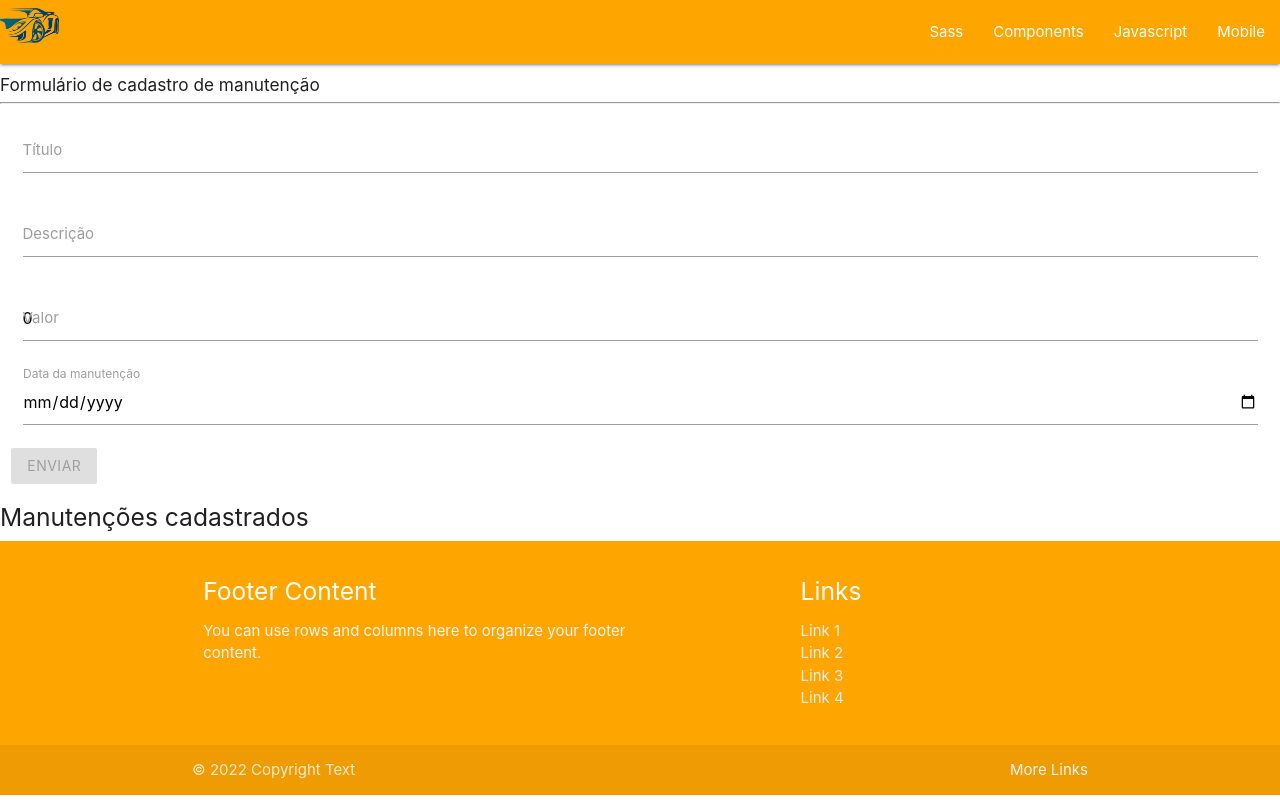
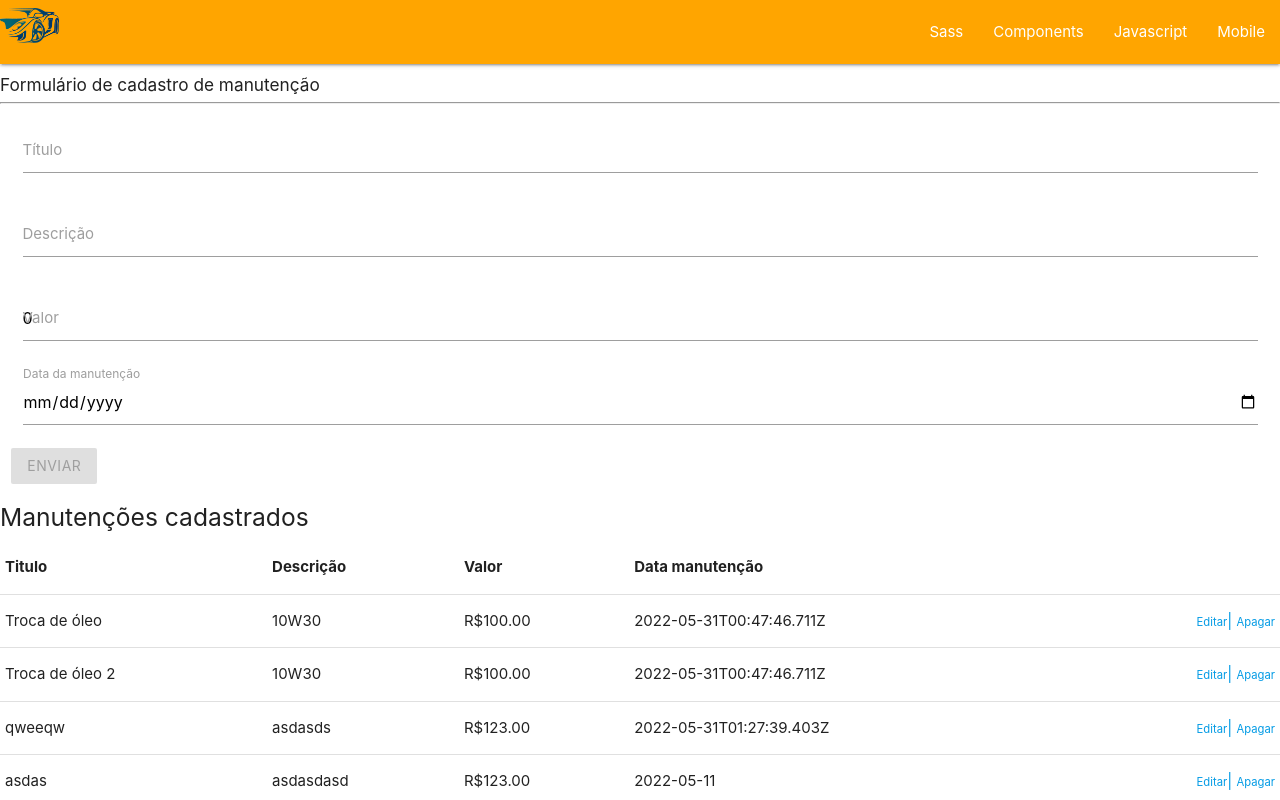
Before and after one commit to jeanbuzzello/organizador-de-manutencao-periodica-carros, an Angular app in the folder manutencao-carros/: page / in a window 1280 px wide. Shown: the top 800 px of the page. Built offline with nearby package versions, Linux system fonts and the light colour scheme; data requests are answered from the project's data file.

Commit message:
Trabalho 10

```diff
--- /dev/null
+++ b/manutencao-carros/db.json
@@ -0,0 +1,46 @@
+{
+  "manutencoes": [
+    {
+      "id": 1,
+      "titulo": "Troca de óleo",
+      "descricao": "10W30",
+      "valor": 100,
+      "dt_manutencao": "2022-05-31T00:47:46.711Z"
+    },
+    {
+      "titulo": "Troca de óleo 2",
+      "descricao": "10W30",
+      "valor": 100,
+      "dt_manutencao": "2022-05-31T00:47:46.711Z",
+      "id": 2
+    },
+    {
+      "titulo": "qweeqw",
+      "descricao": "asdasds",
+      "valor": 123,
+      "dt_manutencao": "2022-05-31T01:27:39.403Z",
+      "id": 3
+    },
+    {
+      "titulo": "asdas",
+      "descricao": "asdasdasd",
+      "valor": 123,
+      "dt_manutencao": "2022-05-11",
+      "id": 4
+    },
+    {
+      "titulo": "asdasd",
+      "descricao": "asdasdasd",
+      "valor": 123,
+      "dt_manutencao": "2022-05-11",
+      "id": 5
+    },
+    {
+      "titulo": "teste",
+      "descricao": "teste",
+      "valor": 123,
+      "dt_manutencao": "2022-05-04",
+      "id": 6
+    }
+  ]
+}
--- a/manutencao-carros/package.json
+++ b/manutencao-carros/package.json
@@ -6,7 +6,9 @@
     "start": "ng serve",
     "build": "ng build",
     "watch": "ng build --watch --configuration development",
-    "test": "ng test"
+    "test": "ng test",
+    "json:server":"json-server --watch db.json",
+    "json:server:routes":"json-server --watch db.json --routes routes.json"
   },
   "private": true,
   "dependencies": {
@@ -18,6 +20,7 @@
     "@angular/platform-browser": "~13.3.0",
     "@angular/platform-browser-dynamic": "~13.3.0",
     "@angular/router": "~13.3.0",
+    "json-server": "^0.17.0",
     "material-icons": "^1.10.9",
     "materialize-css": "^1.0.0",
     "rxjs": "~7.5.0",
--- /dev/null
+++ b/manutencao-carros/routes.json
@@ -0,0 +1,5 @@
+{
+  "/manutencoes/type/:t":"/manutencoes?type=:t",
+  "/manutencoes":"/manutencoes"
+
+}
--- a/manutencao-carros/src/app/app.module.ts
+++ b/manutencao-carros/src/app/app.module.ts
@@ -13,6 +13,7 @@ import { Componente05Component } from './componente05/componente05.component';
 import { Componente06Component } from './componente06/componente06.component';
 import { FormularioComponent } from './formulario/formulario.component';
 import { FormsModule } from '@angular/forms';
+import { HttpClientModule } from '@angular/common/http';
 
 @NgModule({
   declarations: [
@@ -31,7 +32,8 @@ import { FormsModule } from '@angular/forms';
   imports: [
     BrowserModule,
     AppRoutingModule,
-    FormsModule
+    FormsModule,
+    HttpClientModule
   ],
   providers: [],
   bootstrap: [AppComponent]
--- a/manutencao-carros/src/app/formulario/formulario.component.ts
+++ b/manutencao-carros/src/app/formulario/formulario.component.ts
@@ -3,15 +3,15 @@ import { Component, OnInit, ViewChild } from '@angular/core';
 import { NgForm } from '@angular/forms';
 import { Manutencao } from '../model/manutencao';
 import { Shared } from './../util/shared';
-
+import { ManutencaoPromiseService } from './manutencao-promise.service';
 
 @Component({
   selector: 'app-formulario',
   templateUrl: './formulario.component.html',
-  styleUrls: ['./formulario.component.css']
+  styleUrls: ['./formulario.component.css'],
+  providers: [ManutencaoPromiseService],
 })
 export class FormularioComponent implements OnInit {
-
   @ViewChild('form') form!: NgForm;
 
   manutencao!: Manutencao;
@@ -24,29 +24,39 @@ export class FormularioComponent implements OnInit {
   isSuccess!: boolean;
   message!: string;
 
-
   constructor(
-    private manutencaoService:ManutencaoService
-
-  ) { }
+    private manutencaoService: ManutencaoService,
+    private manutencaoPromiseService: ManutencaoPromiseService
+  ) {}
 
   ngOnInit(): void {
     Shared.initializeWebStorage();
-    this.manutencao = new Manutencao('','');
-    this.manutencoes = this.manutencaoService.getManutencoes();
+    this.manutencao = new Manutencao('', '');
+    // this.manutencoes = this.manutencaoService.getManutencoes();
+
+    this.manutencaoPromiseService
+      .getAll()
+      .then((value) => {
+        console.log(value);
+        this.manutencoes = value;
+      })
+      .catch((e) => {
+        console.log(e);
+      });
   }
 
   onSubmit() {
     this.isSubmitted = true;
+    this.manutencaoPromiseService
+      .save(this.manutencao)
+      .then((value) => {
+        console.log(value);
 
         try {
-      if (!this.manutencaoService.isExist(this.manutencao.titulo)) {
-
-
-        this.manutencaoService.save(this.manutencao);
+          if (!this.manutencaoService.isExist(value!.titulo)) {
+            this.manutencaoService.save(value!);
           } else {
-
-        this.manutencaoService.update(this.manutencao);
+            this.manutencaoService.update(value!);
           }
         } catch (err) {
           alert(err);
@@ -56,15 +66,31 @@ export class FormularioComponent implements OnInit {
         this.isSuccess = true;
         this.message = 'Cadastro realizado com sucesso!';
         this.form.reset();
-    this.manutencao = new Manutencao('','');
-    this.manutencoes = this.manutencaoService.getManutencoes();
+        this.manutencao = new Manutencao('', '');
+
+        //this.manutencoes = this.manutencaoService.getManutencoes();
+        this.manutencaoPromiseService
+          .getAll()
+          .then((value) => {
+            console.log(value);
+            this.manutencoes = value;
+          })
+          .catch((e) => {
+            console.log(e);
+          });
+      })
+      .catch((e) => {
+        console.log(e);
+        this.isShowMessage = true;
+        this.isSuccess = false;
+        this.message = e;
+      });
   }
 
   onEdit(manutencao: Manutencao) {
     let clone = Manutencao.clone(manutencao);
     this.manutencao = clone;
   }
-
 
   onDelete(titulo: string) {
     let confirmation = window.confirm(
@@ -85,7 +111,15 @@ export class FormularioComponent implements OnInit {
       this.message = 'O item não pode ser removido';
     }
 
-    this.manutencoes = this.manutencaoService.getManutencoes();
+    // this.manutencoes = this.manutencaoService.getManutencoes();
+    this.manutencaoPromiseService
+      .getAll()
+      .then((value) => {
+        console.log(value);
+        this.manutencoes = value;
+      })
+      .catch((e) => {
+        console.log(e);
+      });
   }
-
 }
--- /dev/null
+++ b/manutencao-carros/src/app/formulario/manutencao-promise.service.ts
@@ -0,0 +1,29 @@
+import { Manutencao } from './../model/manutencao';
+import { Injectable } from '@angular/core';
+import { HttpClient, HttpHeaders } from '@angular/common/http';
+
+
+@Injectable()
+export class ManutencaoPromiseService {
+  URL = 'http://localhost:3000/manutencoes';
+
+  httpOptions = {
+    headers: new HttpHeaders({ 'Content-Type': 'application/json' }),
+  };
+
+  constructor(private httpClient: HttpClient) {}
+
+
+
+
+  save(manutencao: Manutencao): Promise<Manutencao | undefined> {
+    return this.httpClient
+      .post<Manutencao>(this.URL, JSON.stringify(manutencao), this.httpOptions)
+      .toPromise();
+  }
+
+  getAll():Promise<Manutencao[]  | undefined>{
+    return this.httpClient.get<Manutencao[]>(`${this.URL}`).toPromise();
+ }
+
+}
```
Also changed, not shown: 1 other file (tests, documents, lock files or other folders). Lines whose indentation alone changed are shown as unchanged.
